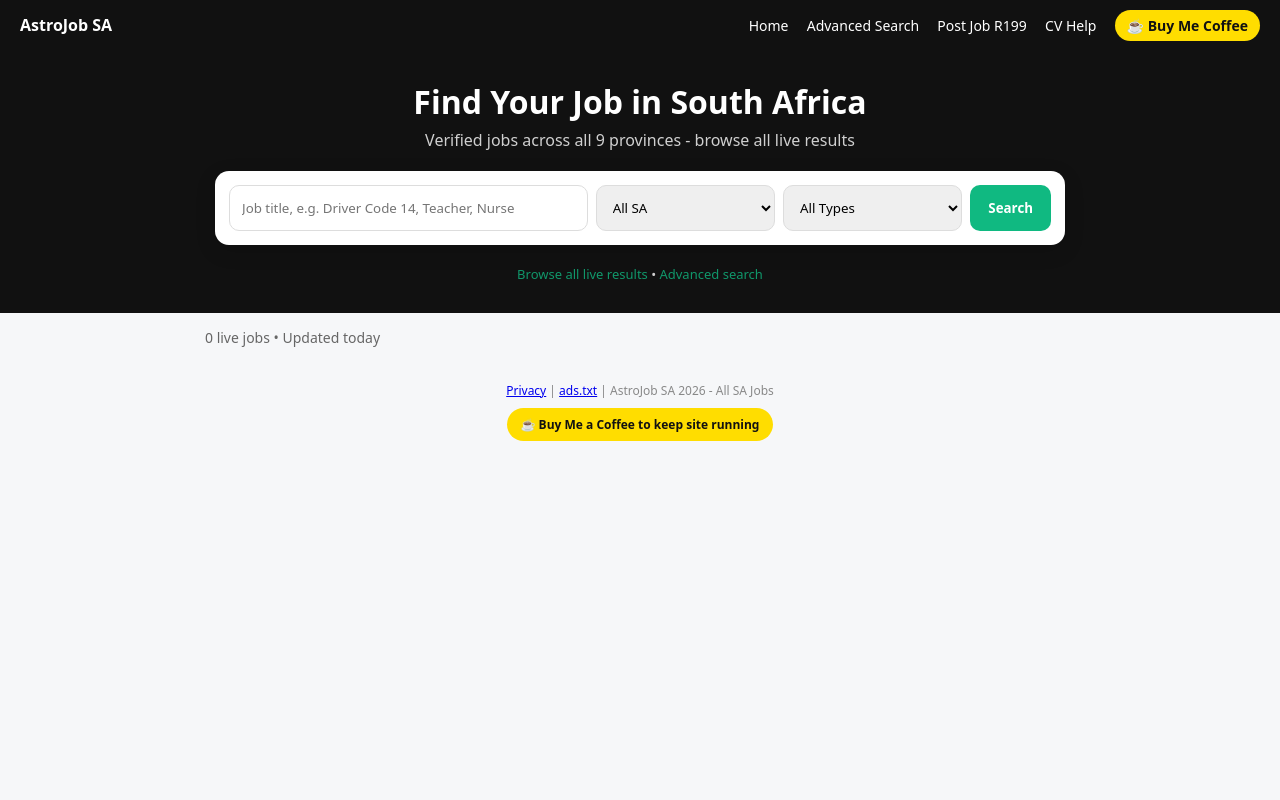
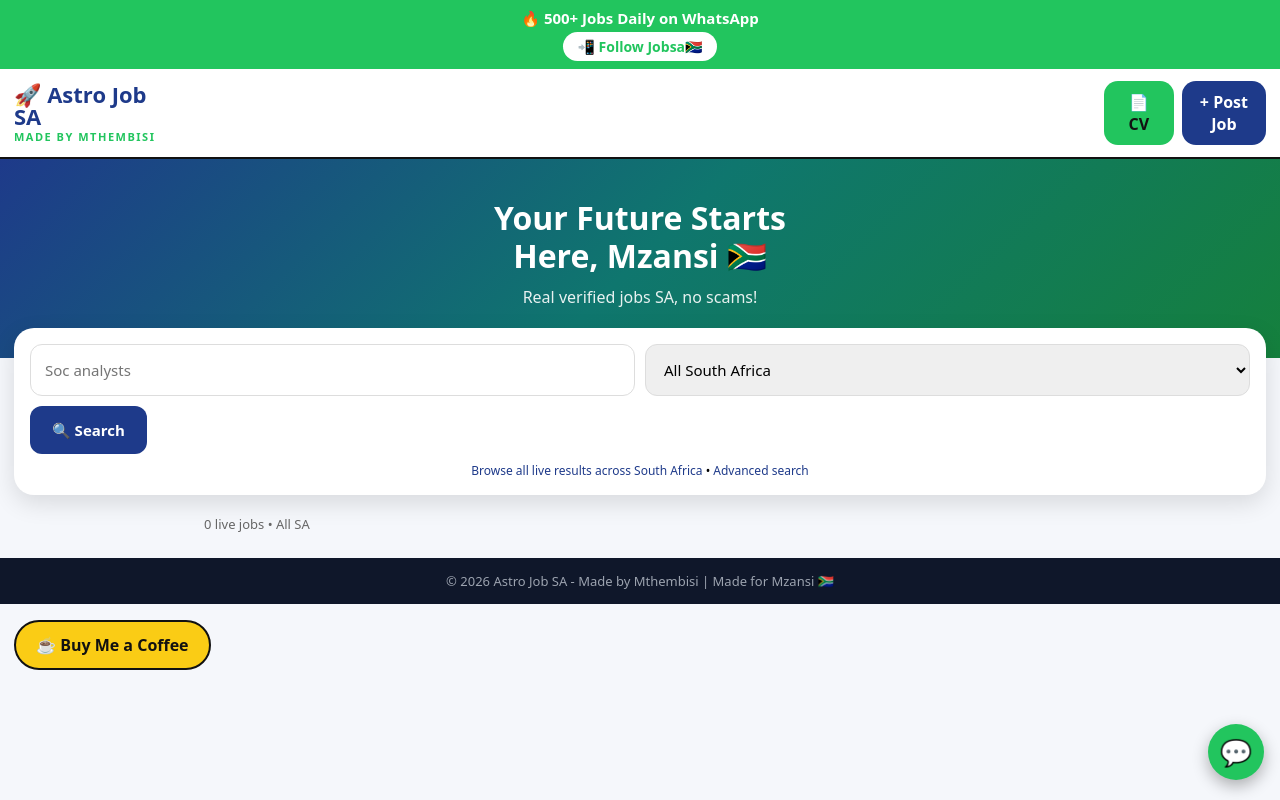
Before and after one commit to astroyoungin600-art/AstroJob-SA, a Flask app: template templates/search.html in a window 1280 px wide. Run offline with Flask 3, Linux system fonts and the light colour scheme; the template is opened without the code that fills it, so the values that code supplies are empty.

Commit message:
restore original buttons - CV green, Post Job blue, WhatsApp 3 dots, Buy Me Coffee yellow - advanced search works

```diff
--- a/templates/index.html
+++ b/templates/index.html
@@ -3,83 +3,96 @@
 <head>
 <meta charset="utf-8">
 <meta name="viewport" content="width=device-width,initial-scale=1">
-<title>AstroJob SA - Jobs in South Africa 2026</title>
-<meta name="description" content="Find verified jobs across all SA - Gauteng, Western Cape, KZN. Advanced search.">
+<title>Astro Job SA - Jobs in South Africa 2026</title>
 <style>
-*{box-sizing:border-box;margin:0;padding:0;font-family:system-ui}
-body{background:#f6f7f9}
-.header{background:#111;color:#fff;padding:14px 20px;display:flex;justify-content:space-between;align-items:center;flex-wrap:wrap}
-.header a{color:#fff;text-decoration:none;margin-left:14px;font-size:14px}
-.header a.coffee{background:#ffdd00;color:#111;padding:6px 12px;border-radius:20px;font-weight:700}
-.hero{background:#111;color:#fff;padding:30px 20px;text-align:center}
-.search-box{background:#fff;max-width:850px;margin:20px auto;padding:14px;border-radius:14px;display:grid;grid-template-columns:2fr 1fr 1fr auto;gap:8px;box-shadow:0 6px 20px rgba(0,0,0,.15)}
-.search-box input,.search-box select{padding:12px;border:1px solid #ddd;border-radius:10px}
-.btn-search{background:#10b981;color:#fff;border:none;border-radius:10px;padding:12px 18px;font-weight:700;cursor:pointer}
-.jobs{max-width:900px;margin:auto;padding:15px}
-.card{background:#fff;border-radius:12px;padding:16px;margin:12px 0;border:1px solid #eee;display:flex;justify-content:space-between;align-items:center}
-.badge{font-size:11px;background:#eef2ff;padding:3px 8px;border-radius:20px}
-.btn-apply{background:#111;color:#fff;padding:10px 16px;border-radius:10px;text-decoration:none;display:inline-block;font-size:14px;font-weight:600}
-.btn-view{margin-left:8px;font-size:13px;color:#10b981;text-decoration:none}
-@media(max-width:700px){.search-box{grid-template-columns:1fr} .card{flex-direction:column;align-items:flex-start;gap:10px}}
+*{box-sizing:border-box;margin:0;padding:0;font-family:system-ui,-apple-system,sans-serif}
+body{background:#f5f7fb}
+.top-banner{background:#22c55e;color:#fff;text-align:center;padding:8px 10px;font-weight:700;font-size:15px}
+.top-banner a{background:#fff;color:#22c55e;padding:5px 14px;border-radius:20px;text-decoration:none;display:inline-block;margin-top:4px;font-size:14px}
+.header{background:#fff;padding:12px 14px;display:flex;justify-content:space-between;align-items:center;border-bottom:2px solid #111}
+.logo{line-height:1}
+.logo b{color:#1e3a8a;font-size:22px;display:block}
+.logo b span{font-size:28px}
+.logo small{color:#22c55e;font-weight:800;font-size:11px;letter-spacing:1.5px}
+.btns{display:flex;gap:8px}
+.btn-cv{background:#22c55e;color:#111;padding:10px 18px;border-radius:14px;text-decoration:none;font-weight:800;text-align:center;min-width:70px}
+.btn-post{background:#1e3a8a;color:#fff;padding:10px 18px;border-radius:14px;text-decoration:none;font-weight:800;text-align:center;min-width:80px}
+.hero{background:linear-gradient(135deg,#1e3a8a 0%,#0f766e 50%,#15803d 100%);color:#fff;padding:40px 20px 50px;text-align:center}
+.hero h1{font-size:32px;line-height:1.2;font-weight:900}
+.hero p{margin-top:10px;opacity:.9}
+.search-wrap{background:#fff;margin:-30px 14px 20px;border-radius:20px;padding:16px;box-shadow:0 8px 24px rgba(0,0,0,.12)}
+.search-wrap input,.search-wrap select{width:100%;padding:14px;border:1px solid #ddd;border-radius:12px;font-size:15px}
+.search-grid{display:grid;grid-template-columns:1fr 1fr;gap:10px}
+.btn-search{background:#1e3a8a;color:#fff;border:none;padding:14px 22px;border-radius:12px;font-weight:800;font-size:15px;cursor:pointer;margin-top:10px}
+.jobs{padding:0 14px 20px;max-width:900px;margin:auto}
+.card{background:#fff;border-radius:14px;padding:14px;margin:10px 0;border:1px solid #eee}
+.badge{font-size:11px;background:#eef2ff;color:#1e3a8a;padding:3px 8px;border-radius:20px}
+.btn-apply{background:#111;color:#fff;padding:10px 16px;border-radius:10px;text-decoration:none;display:inline-block;font-weight:700;margin-top:8px}
+.footer{background:#0f172a;color:#9ca3af;text-align:center;padding:14px;font-size:13px}
+.coffee{background:#facc15;color:#111;padding:12px 20px;border-radius:30px;text-decoration:none;font-weight:900;display:inline-block;margin:16px 14px;border:2px solid #111}
+.whatsapp-float{position:fixed;bottom:20px;right:16px;background:#22c55e;width:56px;height:56px;border-radius:50%;display:flex;align-items:center;justify-content:center;font-size:26px;box-shadow:0 6px 16px rgba(0,0,0,.3);z-index:99;text-decoration:none}
+@media(max-width:600px){.search-grid{grid-template-columns:1fr}}
 </style>
 </head>
 <body>
+
+<div class="top-banner">
+🔥 500+ Jobs Daily on WhatsApp<br>
+<a href="https://whatsapp.com/channel/0029Vb6J4zX9hXEy9q2uA40b" target="_blank">📲 Follow Jobsa🇿🇦</a>
+</div>
+
 <div class="header">
-  <div><b>AstroJob SA</b></div>
-  <div>
-    <a href="/">Home</a>
-    <a href="/search">Advanced Search</a>
-    <a href="/post-job">Post Job R199</a>
-    <a href="/cv">CV Help</a>
-    <a class="coffee" href="https://www.buymeacoffee.com/astroyoungin" target="_blank">☕ Buy Me Coffee</a>
+  <div class="logo">
+    <b>🚀 Astro Job<br>SA</b>
+    <small>MADE BY MTHEMBISI</small>
+  </div>
+  <div class="btns">
+    <a class="btn-cv" href="/cv">📄<br>CV</a>
+    <a class="btn-post" href="/post-job">+ Post<br>Job</a>
   </div>
 </div>
 
 <div class="hero">
-  <h1>Find Your Job in South Africa</h1>
-  <p style="opacity:.8;margin-top:6px">Verified jobs across all 9 provinces - browse all live results</p>
+  <h1>Your Future Starts<br>Here, Mzansi 🇿🇦</h1>
+  <p>Real verified jobs SA, no scams!</p>
+</div>
 
-  <form class="search-box" action="/search" method="GET">
-    <input name="q" value="{{qq}}" placeholder="Job title, e.g. Driver Code 14, Teacher, Nurse">
-    <select name="loc">
-      <option value="">All SA</option>
-      {% for p in provinces %}
-      <option value="{{p}}" {% if loc==p %}selected{% endif %}>{{p}}</option>
-      {% endfor %}
-    </select>
-    <select name="type">
-      <option value="">All Types</option>
-      <option value="permanent">Permanent</option>
-      <option value="contract">Contract</option>
-      <option value="parttime">Part-time</option>
-    </select>
-    <button class="btn-search" type="submit">Search</button>
+<div class="search-wrap">
+  <form action="/search" method="GET">
+    <div class="search-grid">
+      <input name="q" value="{{qq}}" placeholder="Soc analysts">
+      <select name="loc">
+        <option value="">All South Africa</option>
+        {% for p in provinces %}
+        <option value="{{p}}" {% if loc==p %}selected{% endif %}>{{p}}</option>
+        {% endfor %}
+      </select>
+    </div>
+    <button class="btn-search" type="submit">🔍 Search</button>
+    <div style="margin-top:8px;font-size:12px;text-align:center">
+      <a href="/search" style="color:#1e3a8a;text-decoration:none">Browse all live results across South Africa</a> •
+      <a href="/search" style="color:#1e3a8a;text-decoration:none">Advanced search</a>
+    </div>
   </form>
-  <div style="margin-top:12px;font-size:13px;opacity:.8">
-    <a href="/search" style="color:#10b981;text-decoration:none">Browse all live results</a> •
-    <a href="/search" style="color:#10b981;text-decoration:none">Advanced search</a>
-  </div>
 </div>
 
 <div class="jobs">
-  <p style="color:#666;font-size:14px">{{jobs|length}} live jobs • Updated today</p>
+  <p style="color:#666;font-size:13px;margin:5px 0">{{jobs|length}} live jobs • All SA</p>
   {% for job in jobs %}
   <div class="card">
-    <div style="flex:1">
-      <h3 style="font-size:16px">{{job.title}}</h3>
-      <p style="font-size:13px;color:#666">{{job.company}} • {{job.location}} <span class="badge">{{job.source}}</span></p>
-      <p style="font-size:12px;color:#888;margin-top:4px">{{job.desc}}</p>
-    </div>
-    <div style="text-align:right;min-width:140px">
-      <a href="/apply/{{job.slug}}" class="btn-apply">Apply Now</a>
-    </div>
+    <h3 style="font-size:15px">{{job.title}}</h3>
+    <p style="font-size:12px;color:#666;margin:4px 0">{{job.company}} • {{job.location}} <span class="badge">{{job.source}}</span></p>
+    <p style="font-size:12px;color:#777">{{job.desc}}</p>
+    <a class="btn-apply" href="/apply/{{job.slug}}">Apply → {{job.company}}</a>
   </div>
   {% endfor %}
 </div>
 
-<footer style="text-align:center;padding:20px;color:#888;font-size:12px">
-<a href="/privacy">Privacy</a> | <a href="/ads.txt">ads.txt</a> | AstroJob SA 2026 - All SA Jobs<br><br>
-<a href="https://www.buymeacoffee.com/astroyoungin" target="_blank" style="background:#ffdd00;color:#111;padding:8px 14px;border-radius:20px;text-decoration:none;font-weight:700">☕ Buy Me a Coffee to keep site running</a>
-</footer>
+<div class="footer">© 2026 Astro Job SA - Made by Mthembisi | Made for Mzansi 🇿🇦</div>
+
+<a class="coffee" href="https://www.buymeacoffee.com/astroyoungin" target="_blank">☕ Buy Me a Coffee</a>
+
+<a class="whatsapp-float" href="https://wa.me/27700000000?text=Hi%20AstroJob%20SA" target="_blank">💬</a>
+
 </body>
 </html>
```
